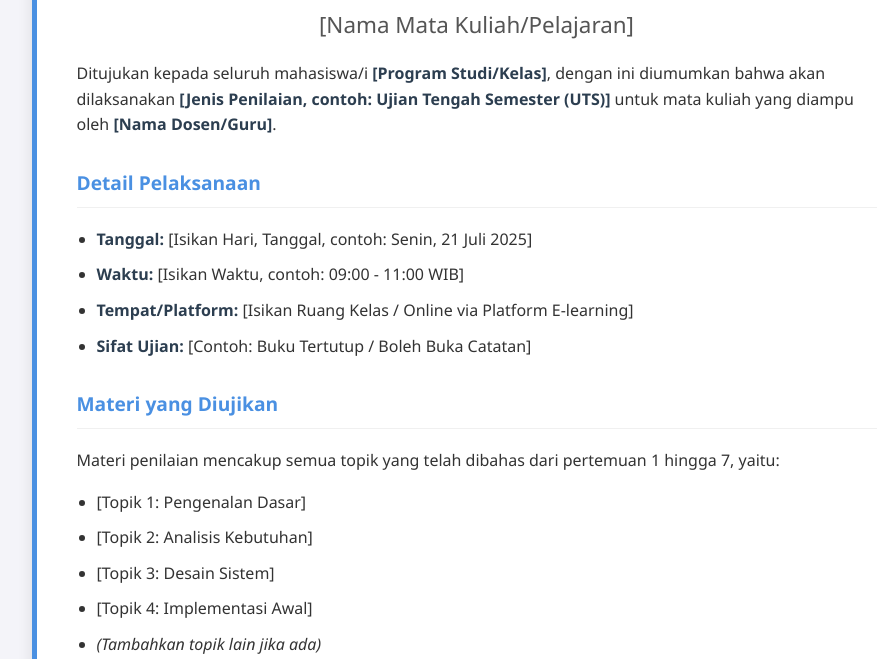
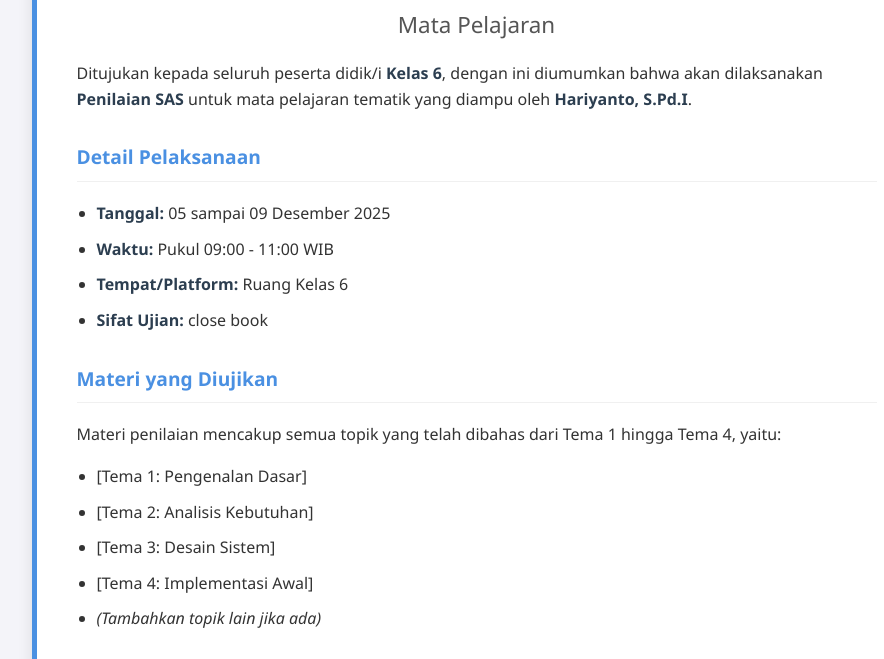
Before and after one commit to MISD4RULFALAH/pengumuman-kelas, a plain HTML site: page index.html in a window 1280 px wide. Shown: the part 138-797 px from the top of the page, without its empty margins (166-1050 px from the left). Drawn offline with Linux system fonts and the light colour scheme.

Commit message:
Update index.html

```diff
--- a/index.html
+++ b/index.html
@@ -3,7 +3,7 @@
 <head>
     <meta charset="UTF-8">
     <meta name="viewport" content="width=device-width, initial-scale=1.0">
-    <title>Pengumuman Penilaian - [Nama Mata Kuliah]</title>
+    <title>Pengumuman Penilaian - Sumatif Akhir Semester</title>
     <style>
         body {
             font-family: 'Segoe UI', Tahoma, Geneva, Verdana, sans-serif;
@@ -72,28 +72,28 @@
 
     <div class="container">
         <h1>PENGUMUMAN PENILAIAN</h1>
-        <h2>[Nama Mata Kuliah/Pelajaran]</h2>
+        <h2>Mata Pelajaran</h2>
 
         <p>
-            Ditujukan kepada seluruh mahasiswa/i <strong>[Program Studi/Kelas]</strong>, dengan ini diumumkan bahwa akan dilaksanakan
-            <strong>[Jenis Penilaian, contoh: Ujian Tengah Semester (UTS)]</strong> untuk mata kuliah yang diampu oleh <strong>[Nama Dosen/Guru]</strong>.
+            Ditujukan kepada seluruh peserta didik/i <strong>Kelas 6</strong>, dengan ini diumumkan bahwa akan dilaksanakan
+            <strong>Penilaian SAS</strong> untuk mata pelajaran tematik yang diampu oleh <strong>Hariyanto, S.Pd.I</strong>.
         </p>
 
         <h3>Detail Pelaksanaan</h3>
         <ul>
-            <li><strong>Tanggal:</strong> [Isikan Hari, Tanggal, contoh: Senin, 21 Juli 2025]</li>
-            <li><strong>Waktu:</strong> [Isikan Waktu, contoh: 09:00 - 11:00 WIB]</li>
-            <li><strong>Tempat/Platform:</strong> [Isikan Ruang Kelas / Online via Platform E-learning]</li>
-            <li><strong>Sifat Ujian:</strong> [Contoh: Buku Tertutup / Boleh Buka Catatan]</li>
+            <li><strong>Tanggal:</strong> 05 sampai 09 Desember 2025</li>
+            <li><strong>Waktu:</strong> Pukul 09:00 - 11:00 WIB</li>
+            <li><strong>Tempat/Platform:</strong> Ruang Kelas 6</li>
+            <li><strong>Sifat Ujian:</strong> close book</li>
         </ul>
 
         <h3>Materi yang Diujikan</h3>
-        <p>Materi penilaian mencakup semua topik yang telah dibahas dari pertemuan 1 hingga 7, yaitu:</p>
+        <p>Materi penilaian mencakup semua topik yang telah dibahas dari Tema 1 hingga Tema 4, yaitu:</p>
         <ul>
-            <li>[Topik 1: Pengenalan Dasar]</li>
-            <li>[Topik 2: Analisis Kebutuhan]</li>
-            <li>[Topik 3: Desain Sistem]</li>
-            <li>[Topik 4: Implementasi Awal]</li>
+            <li>[Tema 1: Pengenalan Dasar]</li>
+            <li>[Tema 2: Analisis Kebutuhan]</li>
+            <li>[Tema 3: Desain Sistem]</li>
+            <li>[Tema 4: Implementasi Awal]</li>
             <li><em>(Tambahkan topik lain jika ada)</em></li>
         </ul>
 
```
